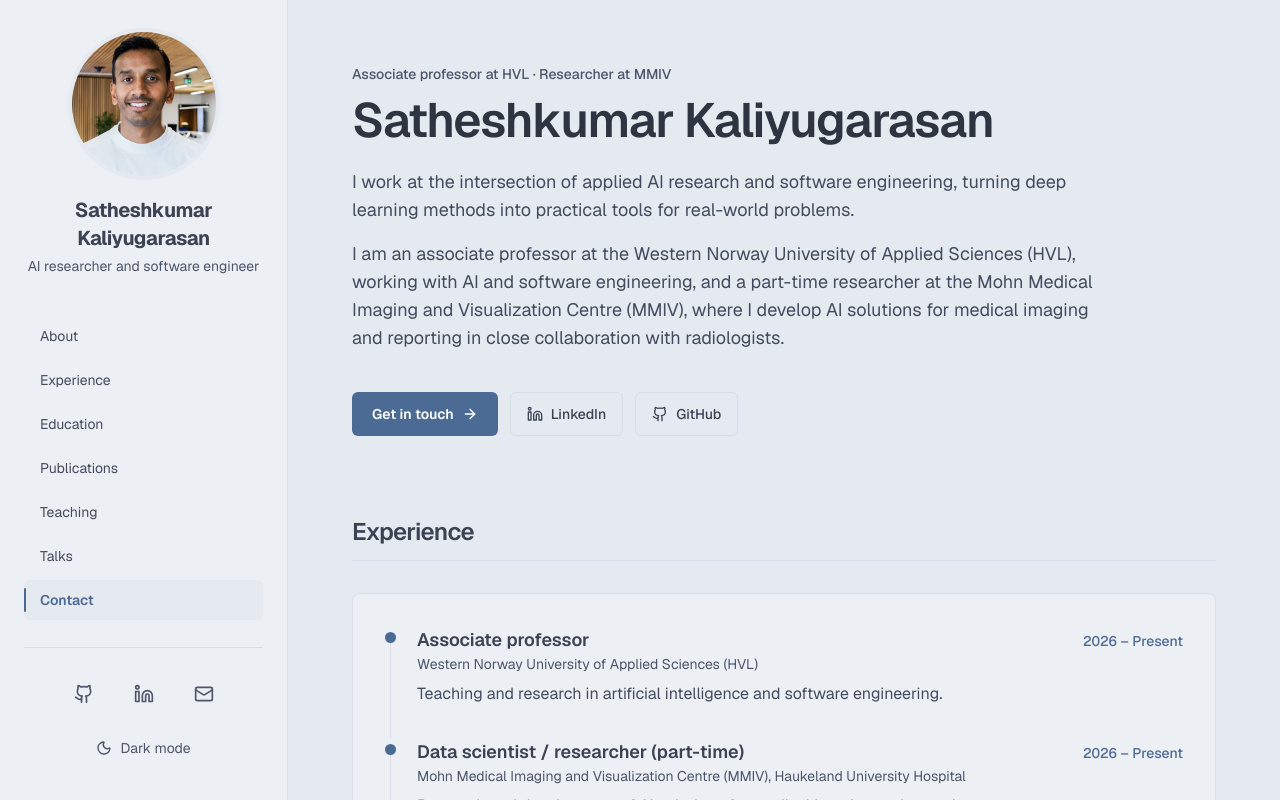
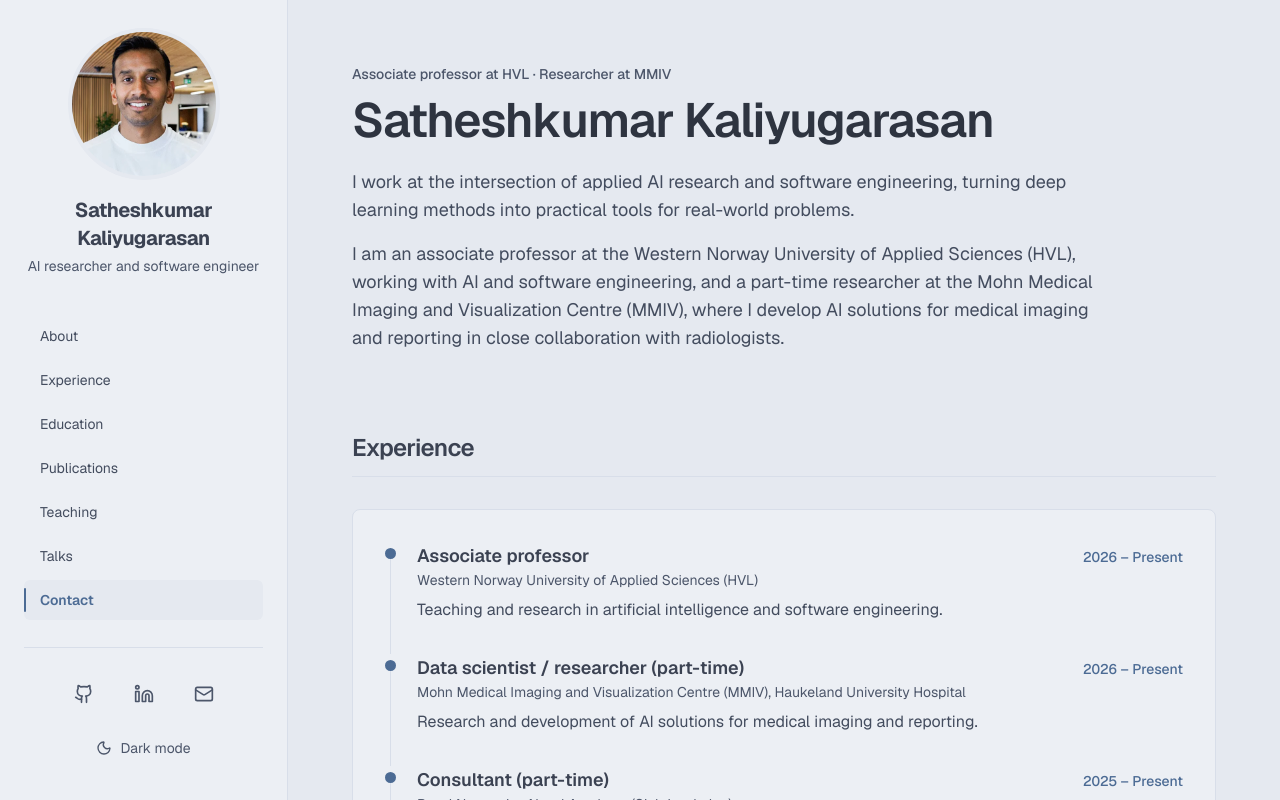
Before and after one commit to skaliy/skaliy.github.io, a Next.js app: page / in a window 1280 px wide. Shown: the top 800 px of the page. Built offline with nearby package versions, Linux system fonts and the light colour scheme.

Commit message:
Remove the buttons from the About section (#34)

```diff
--- a/components/sections/AboutSection.tsx
+++ b/components/sections/AboutSection.tsx
@@ -1,8 +1,4 @@
-import { ArrowRight, Github, Linkedin } from "lucide-react"
 import { profile } from "@/data"
-
-const secondaryLinkClass =
-  "inline-flex items-center gap-2 min-h-11 px-4 rounded-md border border-nord4 dark:border-nord2 text-sm font-medium text-nord1 dark:text-nord6 hover:border-accent hover:text-accent dark:hover:border-nord8 dark:hover:text-nord8 transition-colors focus-visible:outline-none focus-visible:ring-2 focus-visible:ring-accent dark:focus-visible:ring-nord8"
 
 export const AboutSection = () => {
   return (
@@ -33,24 +29,6 @@ export const AboutSection = () => {
           medical imaging and reporting in close collaboration with radiologists.
         </p>
       </div>
-
-      <div className="flex flex-wrap gap-3 mt-10">
-        <a
-          href="#contact-section"
-          className="inline-flex items-center gap-2 min-h-11 px-5 rounded-md bg-accent text-white dark:bg-nord8 dark:text-nord0 text-sm font-semibold hover:opacity-90 transition-opacity focus-visible:outline-none focus-visible:ring-2 focus-visible:ring-accent dark:focus-visible:ring-nord8"
-        >
-          Get in touch
-          <ArrowRight className="w-4 h-4" />
-        </a>
-        <a href={profile.linkedin} target="_blank" rel="noopener noreferrer" className={secondaryLinkClass}>
-          <Linkedin className="w-4 h-4" />
-          LinkedIn
-        </a>
-        <a href={profile.github} target="_blank" rel="noopener noreferrer" className={secondaryLinkClass}>
-          <Github className="w-4 h-4" />
-          GitHub
-        </a>
-      </div>
     </section>
   )
 }
```
